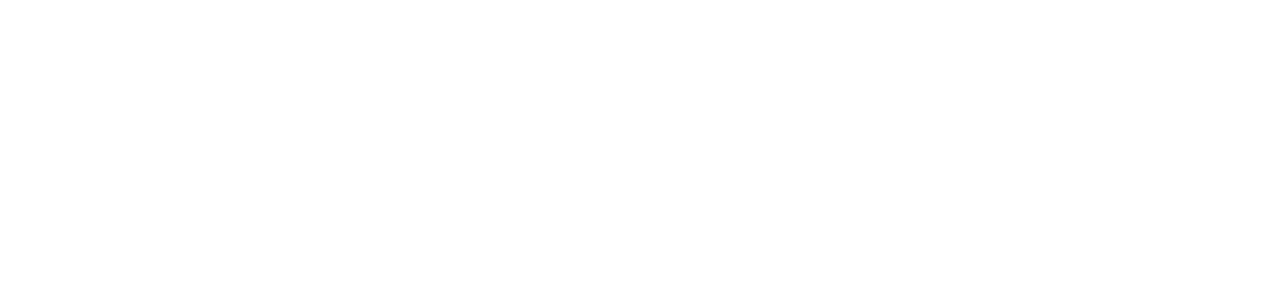
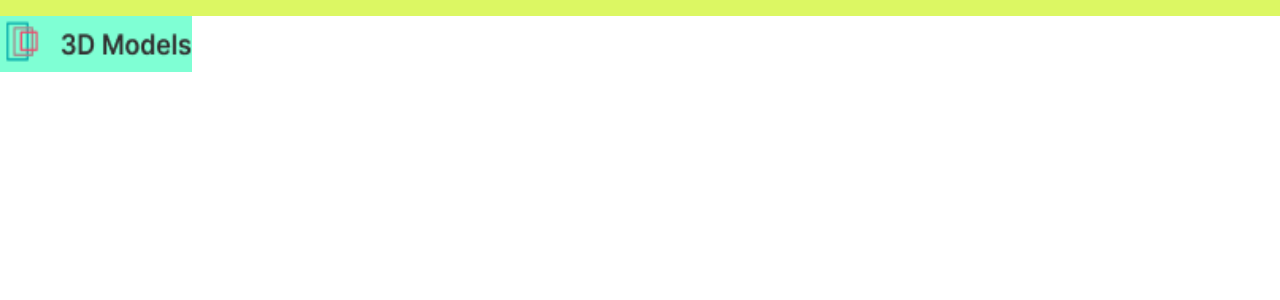
Before and after one commit to Harshit9651/figma2, a Vue app: page /Signin in a window 1280 px wide. Shown: the top 300 px of the page. Built offline with nearby package versions, Linux system fonts and the light colour scheme.

Commit message:
add homare

```diff
--- a/src/components/SignInPage.vue
+++ b/src/components/SignInPage.vue
@@ -1,6 +1,9 @@
 <template>
   <div class="main-wrapper">
     <div class="neo-green"></div>
+    <div class="logo">
+      <img src="../assets/Frame 22.png" alt="" />
+    </div>
   </div>
 </template>
 <script setup></script>
@@ -11,8 +14,19 @@
   .neo-green {
     width: 100%;
     height: 1rem;
-    padding: 12px 10px 12px 10px;
-    gap: 10px;
+    background: #dcf763;
+  }
+  .logo {
+    width: 12rem;
+    height: 3.5rem;
+    top: 51px;
+    left: 63px;
+    gap: 12px;
+    background-color: aquamarine;
+    img{
+      height: 100%;
+      width: 100%;
+    }
   }
 }
 </style>
```
